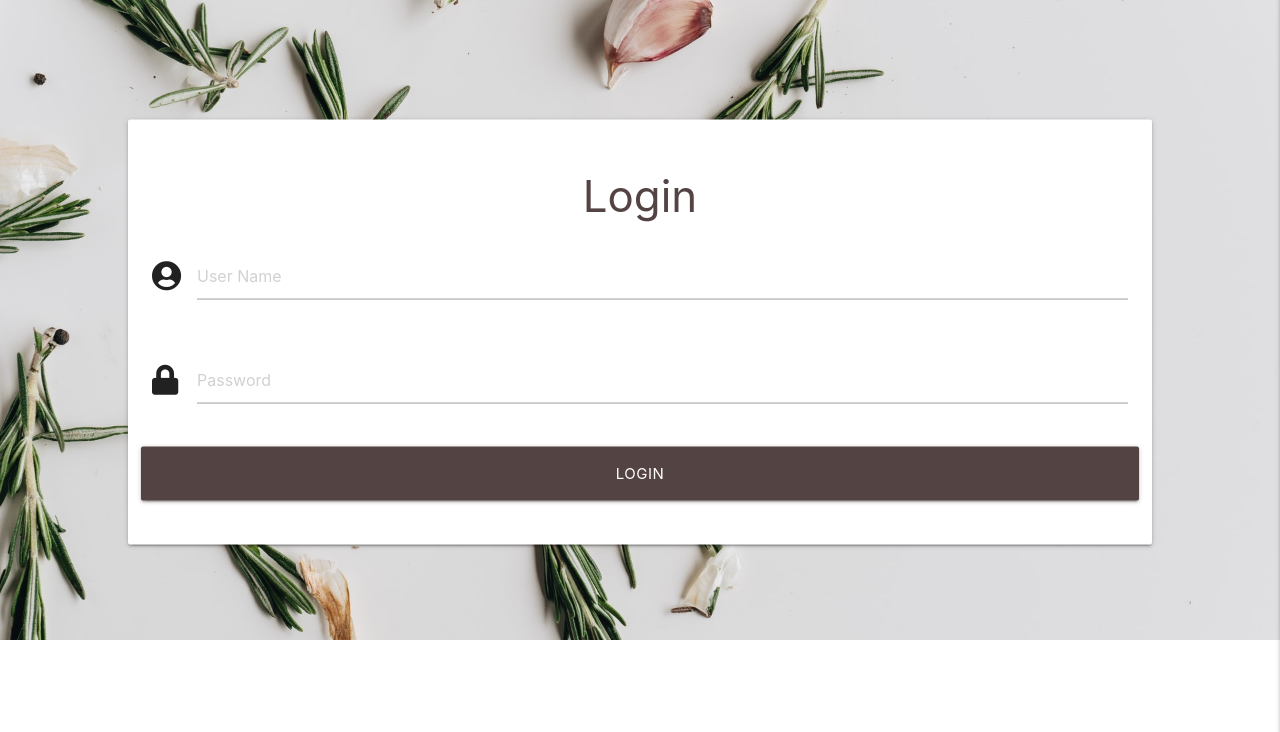
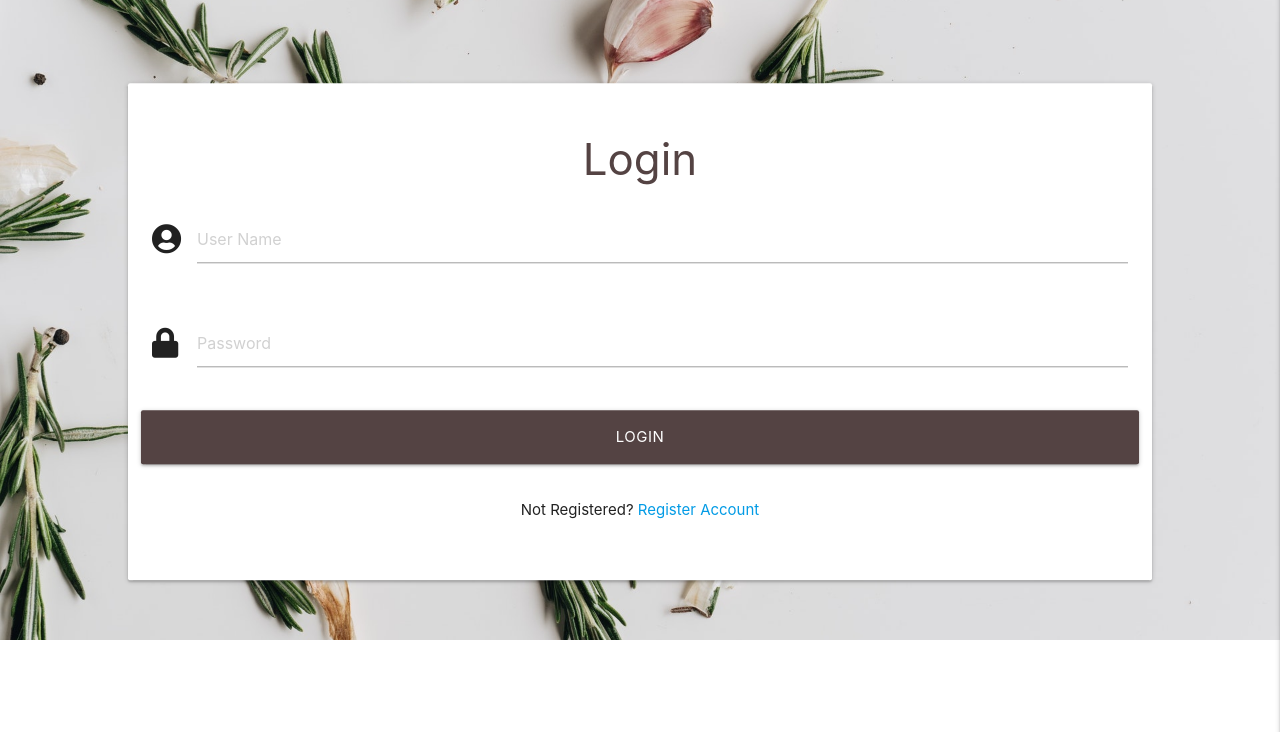
Before and after one commit to ErnestaMajute/MS3, a Flask app: page /login in a window 1280 px wide. Shown: the part 68-800 px from the top of the page. Run offline with Flask 2, Linux system fonts and the light colour scheme; some libraries are stand-ins or nearby versions.

Commit message:
registration link added to login.html page

```diff
--- a/templates/login.html
+++ b/templates/login.html
@@ -4,7 +4,7 @@
     <section class="login-container">
 
         <div class="row">
-            <form class="col s12 m8 offset-m2" method="POST" action="{{ url_for('register') }}">
+            <form class="col s12 m8 offset-m2" method="POST" action="{{ url_for('login') }}">
                 <div class="card-panel centered">
                     <h3 class="center dark-liver">Login</h3>
                     <!-- user name -->
@@ -31,9 +31,17 @@
                             Login
                         </button>
                     </div>
+                    <div class="row">
+                        <div class="col s12 center">
+                            <p>
+                                Not Registered? <a href="{{ url_for('register') }}">Register Account</a>
+                            </p>
+                        </div>
+                    </div>
                 </div>
             </form>
         </div>
+
     </section>
 
 {% endblock %}
```
